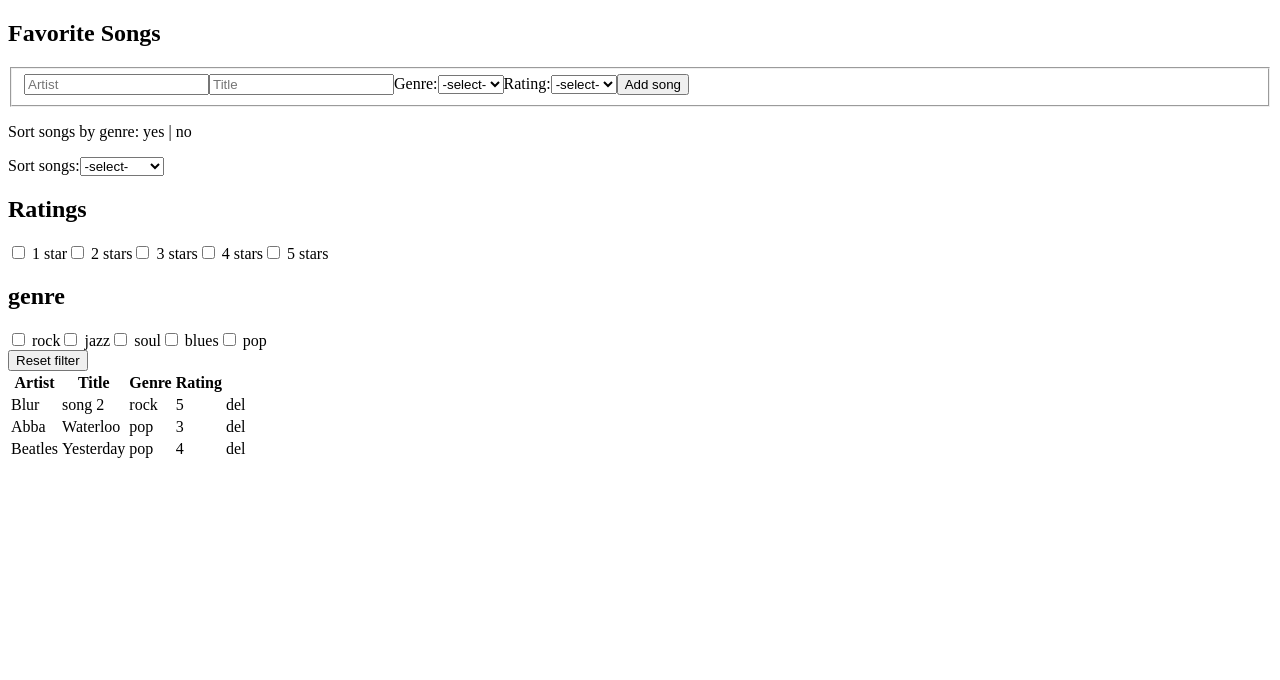
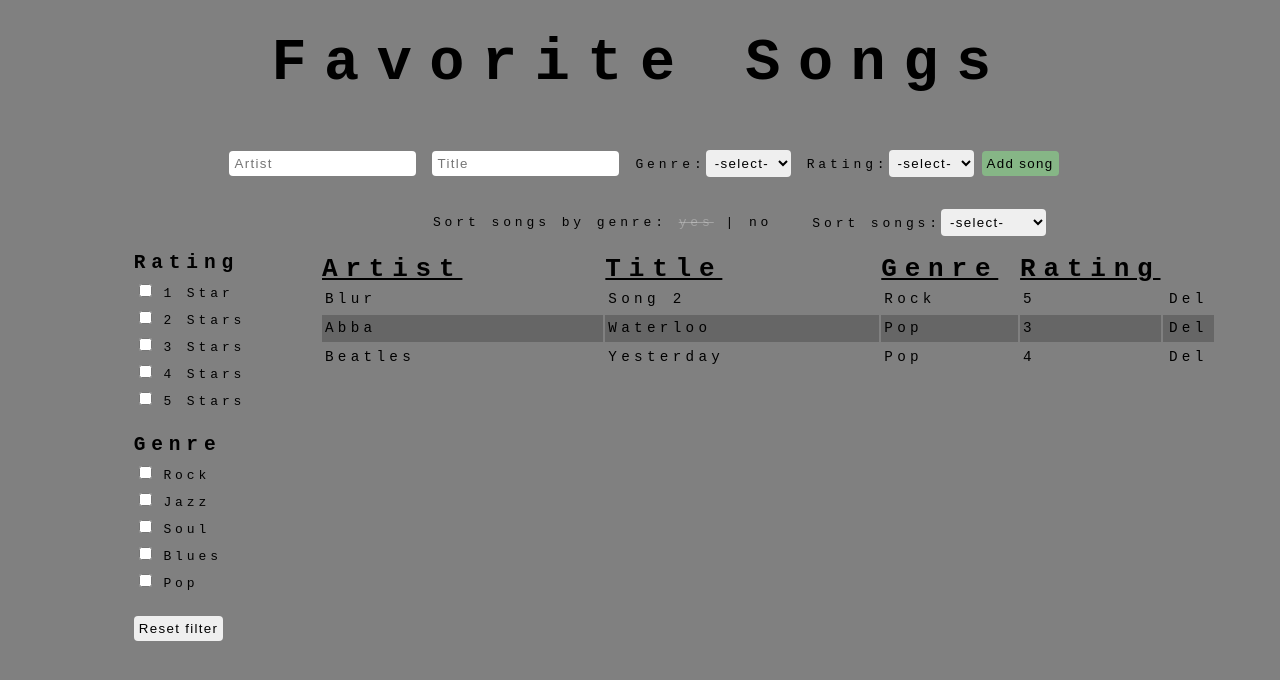
Before and after one commit to martvdberg/Winc_Academy-08-Playlist, a React (Create React App) app: page / in a window 1280 px wide. Shown: the top 680 px of the page. Built offline with nearby package versions, Linux system fonts and the light colour scheme.

Commit message:
finished styling

```diff
--- a/src/App.js
+++ b/src/App.js
@@ -1,6 +1,6 @@
 import React from "react";
-import Header from "./components/Header";
 import Container from "./components/Container";
+import styles from "./styles/style.css";
 
 function App() {
   return (
--- a/src/components/Categorize.js
+++ b/src/components/Categorize.js
@@ -2,8 +2,15 @@ import React from "react";
 
 function Categorize(props) {
   return (
-    <p className="sort__item" onClick={props.handleClickSortByGenre}>
-      Sort songs by genre: <span>yes</span> | <span>no</span>
+    <p className="sorter__item" onClick={props.handleClickSortByGenre}>
+      Sort songs by genre:{" "}
+      <span className={!props.sortByGenre ? "sorter__item--selected" : ""}>
+        yes
+      </span>{" "}
+      |{" "}
+      <span className={props.sortByGenre ? "sorter__item--selected" : ""}>
+        no
+      </span>
     </p>
   );
 }
--- a/src/components/Container.js
+++ b/src/components/Container.js
@@ -200,6 +200,7 @@ class Container extends Component {
         />
         <SortContainer
           sortValue={this.state.sort}
+          sortByGenre={this.state.sortByGenre}
           handleChangeSort={this.handleChangeSort}
           handleClickSortByGenre={this.handleClickSortByGenre}
         />
--- a/src/components/Filter.js
+++ b/src/components/Filter.js
@@ -47,11 +47,11 @@ function Filter(props) {
   return (
     <section className="filter">
       <section className="filter__section">
-        <h2 className="filter__section--headerText">Ratings</h2>
+        <h2 className="filter__section--headerText">Rating</h2>
         {ratings}
       </section>
       <section className="filter__section">
-        <h2 className="filter__section--headerText">genre</h2>
+        <h2 className="filter__section--headerText">Genre</h2>
         {genres}
       </section>
       <button className="filter__section--btn" onClick={props.handleClickReset}>
--- a/src/components/InputItems.js
+++ b/src/components/InputItems.js
@@ -37,10 +37,7 @@ function InputItems(props) {
         />
       </label>
 
-      <label
-        htmlFor="genre"
-        className="addSong__item, addSong__item--extraOption"
-      >
+      <label htmlFor="genre" className="addSong__item">
         Genre:
         <select
           className="addSong__item--selectbox"
--- a/src/components/SongContainer.js
+++ b/src/components/SongContainer.js
@@ -59,7 +59,7 @@ function SongList(props) {
     if (filterdSongItems.length > 0) {
       return (
         <tbody key={createKey()}>
-          <tr className="songist__subheadings">
+          <tr className="songList__subheadings">
             <th>{genre.genre}</th>
           </tr>
           {filterdSongItems}
@@ -81,13 +81,17 @@ function SongList(props) {
     <table className="songList">
       <thead className="songList__headings">
         <tr>
-          <th>Artist</th>
-          <th>Title</th>
-          <th>Genre</th>
-          <th>Rating</th>
+          <th className="songList__headings--artist">Artist</th>
+          <th className="songList__headings--title">Title</th>
+          <th className="songList__headings--genre">Genre</th>
+          <th className="songList__headings--rating">Rating</th>
         </tr>
       </thead>
-      {props.sortByGenre ? genreList : <tbody>{songItems}</tbody>}
+      {props.sortByGenre ? (
+        genreList
+      ) : (
+        <tbody className="songList__body">{songItems}</tbody>
+      )}
     </table>
   );
 }
--- a/src/components/Sort.js
+++ b/src/components/Sort.js
@@ -2,10 +2,10 @@ import React from "react";
 
 function Sort(props) {
   return (
-    <label className="sort__item" htmlFor="sort">
+    <label className="sorter__item" htmlFor="sort">
       Sort songs:
       <select
-        className="sort__item--checkbox"
+        className="sorter__item--checkbox"
         value={props.sortValue}
         onChange={props.handleChangeSort}
       >
--- a/src/components/SortContainer.js
+++ b/src/components/SortContainer.js
@@ -5,7 +5,10 @@ import Categorize from "./Categorize";
 function SortContainer(props) {
   return (
     <section className="sorter">
-      <Categorize handleClickSortByGenre={props.handleClickSortByGenre} />
+      <Categorize
+        handleClickSortByGenre={props.handleClickSortByGenre}
+        sortByGenre={props.sortByGenre}
+      />
       <Sort
         sortValue={props.sortValue}
         handleChangeSort={props.handleChangeSort}
--- /dev/null
+++ b/src/styles/style.css
@@ -0,0 +1,154 @@
+* {
+  margin: 0;
+  padding: 0;
+  letter-spacing: 0.3em;
+}
+
+body {
+  font-family: monospace;
+  background-color: grey;
+}
+
+input[type=text],
+select,
+button {
+  padding: 5px;
+  border-radius: 4px;
+  border: none;
+  letter-spacing: 0.1em;
+}
+
+.wrapper {
+  display: grid;
+  grid-template-columns: auto 20% 70% auto;
+  grid-template-rows: 150px auto 60px auto;
+  grid-template-areas: "H H H  H" ". A A  ." ". . S  ." ". F So .";
+}
+
+.header {
+  grid-area: H;
+  height: 150px;
+}
+.header__text {
+  padding-top: 30px;
+  text-align: center;
+  font-size: 4.5em;
+}
+
+.addSongWrapper {
+  grid-area: A;
+  display: -webkit-box;
+  display: -ms-flexbox;
+  display: flex;
+  -webkit-box-orient: horizontal;
+  -webkit-box-direction: normal;
+      -ms-flex-direction: row;
+          flex-direction: row;
+  -ms-flex-pack: distribute;
+      justify-content: space-around;
+  margin-bottom: 15px;
+}
+
+.addSong {
+  border: none;
+}
+.addSong__item {
+  margin: 0 8px;
+}
+.addSong__item--btn {
+  background-color: rgba(142, 255, 142, 0.425);
+}
+.addSong__item--btn:hover {
+  background-color: rgba(142, 255, 142, 0.719);
+  cursor: pointer;
+}
+
+.sorter {
+  grid-area: S;
+  display: -webkit-box;
+  display: -ms-flexbox;
+  display: flex;
+  -webkit-box-pack: end;
+      -ms-flex-pack: end;
+          justify-content: flex-end;
+  -webkit-box-align: center;
+      -ms-flex-align: center;
+          align-items: center;
+  margin-right: 150px;
+}
+.sorter__item {
+  margin: 0 20px;
+}
+.sorter__item--selected {
+  text-decoration: line-through;
+  color: rgba(211, 211, 211, 0.418);
+}
+
+.filter {
+  grid-area: F;
+  margin: 0 auto;
+}
+.filter__section {
+  display: -webkit-box;
+  display: -ms-flexbox;
+  display: flex;
+  -webkit-box-orient: vertical;
+  -webkit-box-direction: normal;
+      -ms-flex-direction: column;
+          flex-direction: column;
+  margin-bottom: 20px;
+}
+.filter__section--headerText {
+  margin-bottom: 5px;
+  font-size: 1.5em;
+}
+.filter__section--item {
+  text-transform: capitalize;
+  padding: 5px;
+}
+
+.songList {
+  text-transform: capitalize;
+  grid-area: So;
+  align-self: start;
+}
+.songList__headings {
+  font-size: 2em;
+  text-align: left;
+  text-decoration: underline;
+}
+.songList__headings--artist {
+  width: 375px;
+}
+.songList__headings--title {
+  width: 375px;
+}
+.songList__headings--genre {
+  width: 150px;
+}
+.songList__headings--rating {
+  width: 75px;
+}
+.songList__body {
+  line-height: 1.6em;
+}
+.songList__subheadings {
+  font-size: 1.7em;
+}
+.songList__song {
+  font-size: 1.1em;
+}
+.songList__song td {
+  padding: 3px;
+}
+.songList__song:nth-child(even) {
+  background-color: #666666;
+}
+.songList__song--del {
+  width: 50px;
+  text-align: center;
+}
+.songList__song--del:hover {
+  cursor: pointer;
+  color: rgba(255, 57, 57, 0.507);
+}/*# sourceMappingURL=style.css.map */
--- /dev/null
+++ b/src/styles/style.scss
@@ -0,0 +1,143 @@
+* {
+  margin: 0;
+  padding: 0;
+  letter-spacing: 0.3em;
+}
+
+// general styling
+body {
+  font-family: monospace;
+  background-color: grey;
+}
+
+input[type="text"],
+select,
+button {
+  padding: 5px;
+  border-radius: 4px;
+  border: none;
+  letter-spacing: 0.1em;
+}
+
+// component styling
+.wrapper {
+  display: grid;
+  grid-template-columns: auto 20% 70% auto;
+  grid-template-rows: 150px auto 60px auto;
+  grid-template-areas:
+    "H H H  H"
+    ". A A  ."
+    ". . S  ."
+    ". F So .";
+}
+
+.header {
+  grid-area: H;
+  height: 150px;
+  &__text {
+    padding-top: 30px;
+    text-align: center;
+    font-size: 4.5em;
+  }
+}
+
+.addSongWrapper {
+  grid-area: A;
+  display: flex;
+  flex-direction: row;
+  justify-content: space-around;
+  margin-bottom: 15px;
+}
+
+.addSong {
+  border: none;
+  &__item {
+    margin: 0 8px;
+    &--btn {
+      background-color: rgba(142, 255, 142, 0.425);
+      &:hover {
+        background-color: rgba(142, 255, 142, 0.719);
+        cursor: pointer;
+      }
+    }
+  }
+}
+
+.sorter {
+  grid-area: S;
+  display: flex;
+  justify-content: flex-end;
+  align-items: center;
+  margin-right: 150px;
+  &__item {
+    margin: 0 20px;
+    &--selected {
+      text-decoration: line-through;
+      color: rgba(211, 211, 211, 0.418);
+    }
+  }
+}
+
+.filter {
+  grid-area: F;
+  margin: 0 auto;
+  &__section {
+    display: flex;
+    flex-direction: column;
+    margin-bottom: 20px;
+    &--headerText {
+      margin-bottom: 5px;
+      font-size: 1.5em;
+    }
+    &--item {
+      text-transform: capitalize;
+      padding: 5px;
+    }
+  }
+}
+
+.songList {
+  text-transform: capitalize;
+  grid-area: So;
+  align-self: start;
+  &__headings {
+    font-size: 2em;
+    text-align: left;
+    text-decoration: underline;
+    &--artist {
+      width: 375px;
+    }
+    &--title {
+      width: 375px;
+    }
+    &--genre {
+      width: 150px;
+    }
+    &--rating {
+      width: 75px;
+    }
+  }
+  &__body {
+    line-height: 1.6em;
+  }
+  &__subheadings {
+    font-size: 1.7em;
+  }
+  &__song {
+    font-size: 1.1em;
+    & td {
+      padding: 3px;
+    }
+    &:nth-child(even) {
+      background-color: rgb(102, 102, 102);
+    }
+    &--del {
+      width: 50px;
+      text-align: center;
+      &:hover {
+        cursor: pointer;
+        color: rgba(255, 57, 57, 0.507);
+      }
+    }
+  }
+}
```
Also changed, not shown: 1 other file (tests, documents, lock files or other folders).
